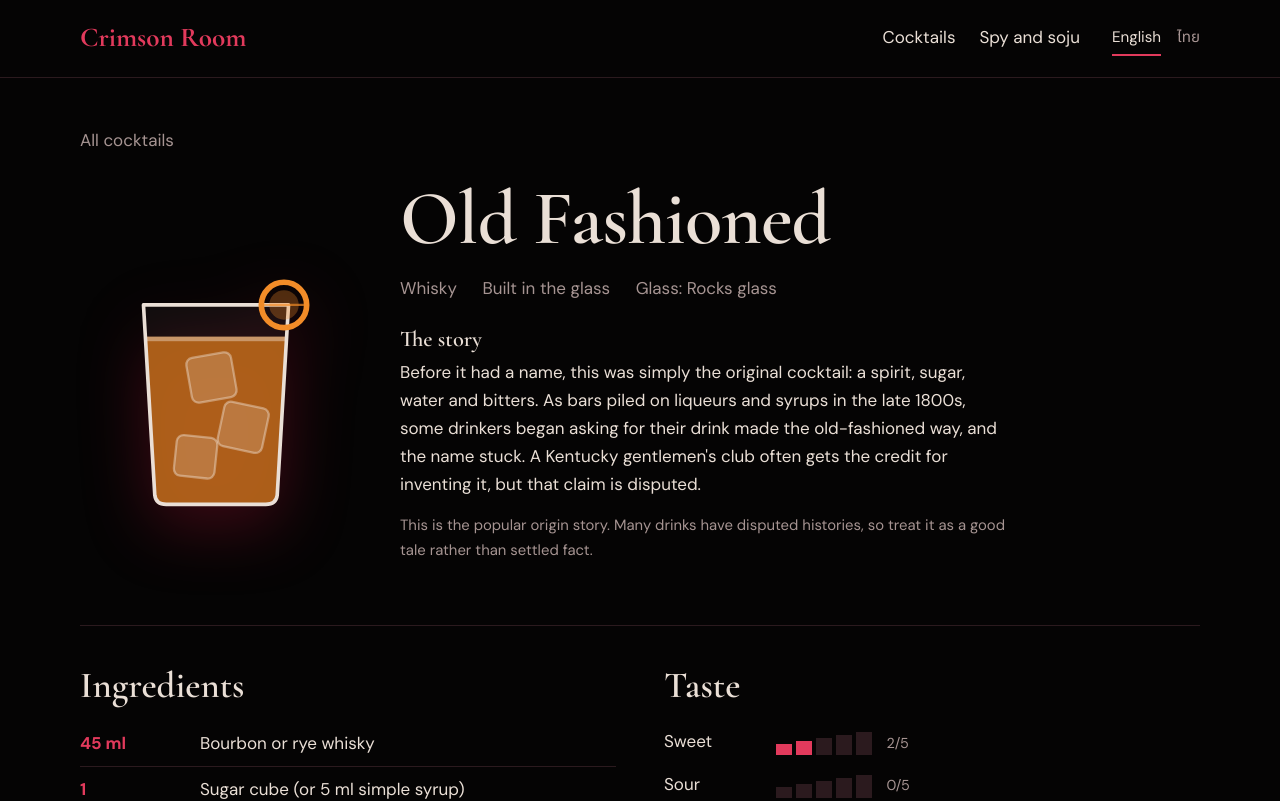
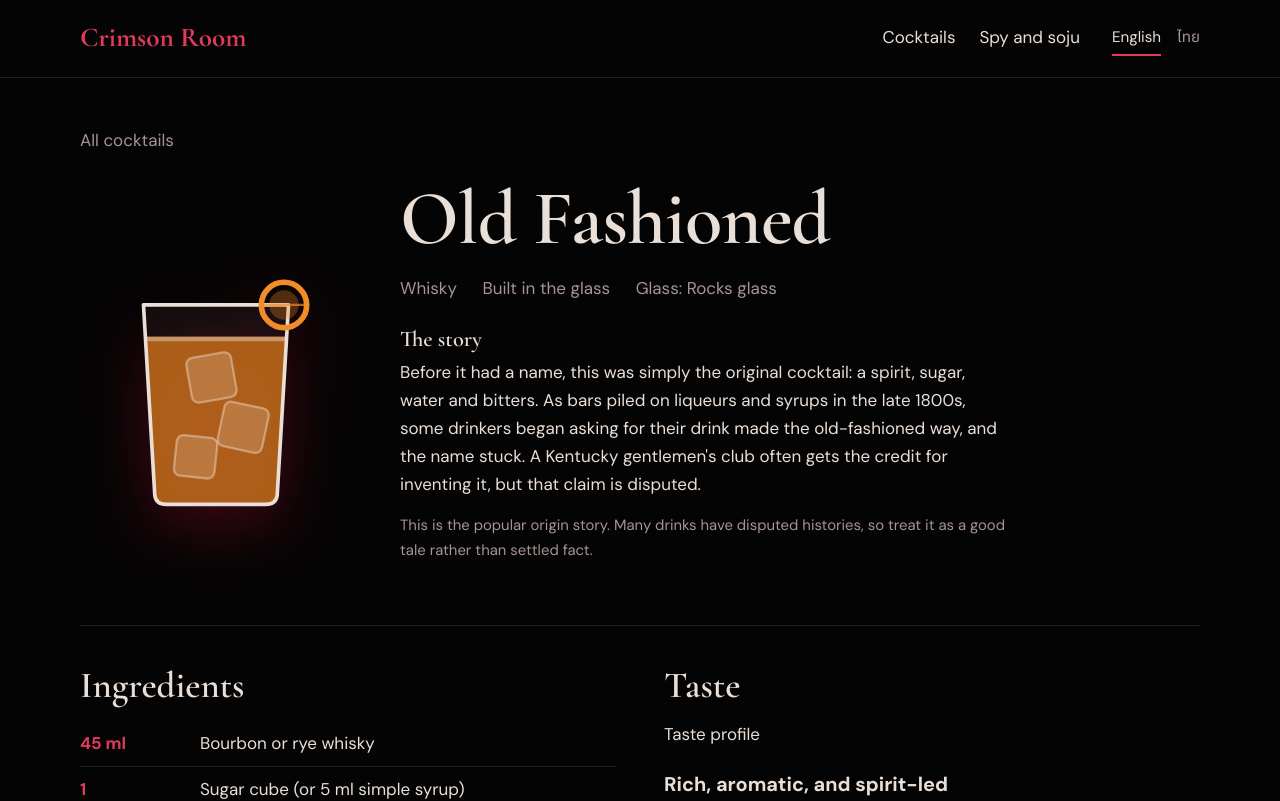
Before and after one commit to inky3/crimsonroom, a Next.js app: page /en/cocktails/old-fashioned in a window 1280 px wide. Shown: the top 801 px of the page. Built offline with nearby package versions, Linux system fonts and the light colour scheme.

Commit message:
Show descriptive taste profiles on cocktail pages

```diff
--- a/app/[locale]/cocktails/[slug]/page.tsx
+++ b/app/[locale]/cocktails/[slug]/page.tsx
@@ -5,6 +5,7 @@ import CocktailCard from "@/components/CocktailCard";
 import GlassArt from "@/components/GlassArt";
 import TasteGauges from "@/components/TasteGauges";
 import TasteCoach from "@/components/TasteCoach";
+import TasteProfile from "@/components/TasteProfile";
 import { cocktails, getCocktail } from "@/data/cocktails";
 import { glasses, methods, spirits, tools } from "@/data/reference";
 import { isLocale, locales, pick, ui } from "@/lib/i18n";
@@ -101,6 +102,7 @@ export default async function CocktailPage({
 
           <section>
             <h2>{s.taste}</h2>
+            <TasteProfile slug={c.slug} locale={locale} />
             <TasteGauges taste={c.taste} labels={tasteLabels(locale)} />
             <p className="note">{s.tasteNote}</p>
             <TasteCoach locale={locale} />
```
